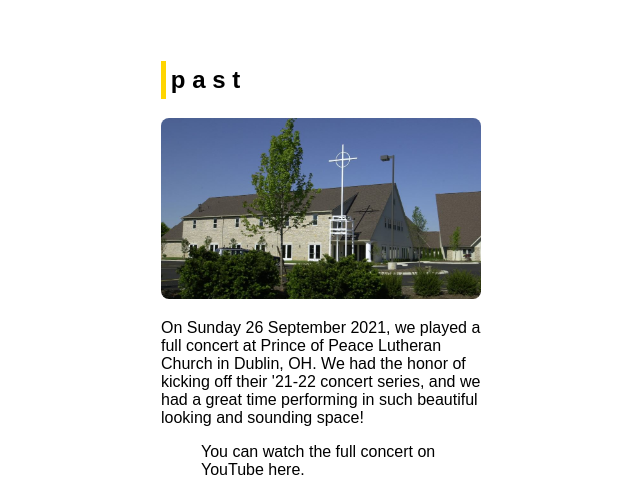
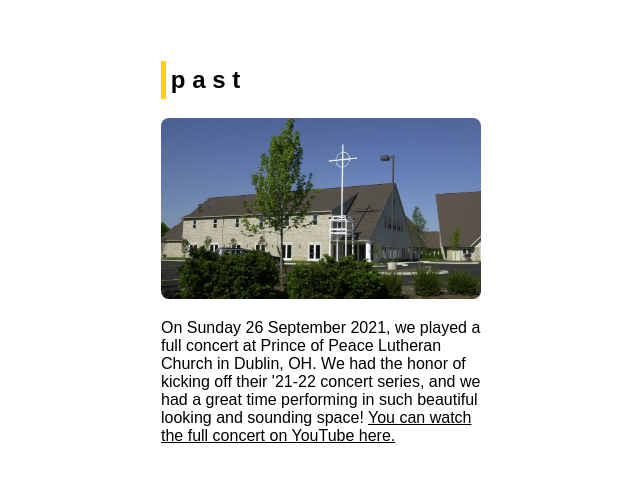
Before and after one commit to zach-koors/kniselymusic, a plain HTML site: page concerts.html in a window 1280 px wide. Shown: the part 471-959 px from the top of the page, without its empty margins (319-959 px from the left). Drawn offline with Linux system fonts and the light colour scheme; grey boxes are pictures that could not be loaded.

Commit message:
last commit I used <ul> instaed of <u>. NOW it's fixed

```diff
--- a/concerts.html
+++ b/concerts.html
@@ -38,7 +38,7 @@
     <div class="center">
       <img src="/img/princeofpeace.jpeg" alt="image of Prince of Peace Lutheran Church building">
     </div>
-    <p>On Sunday 26 September 2021, we played a full concert at Prince of Peace Lutheran Church in Dublin, OH. We had the honor of kicking off their '21-22 concert series, and we had a great time performing in such beautiful looking and sounding space! <a href="https://www.youtube.com/watch?v=CHYfrNTRRtw"><ul>You can watch the full concert on YouTube here.</ul></a></p>
+    <p>On Sunday 26 September 2021, we played a full concert at Prince of Peace Lutheran Church in Dublin, OH. We had the honor of kicking off their '21-22 concert series, and we had a great time performing in such beautiful looking and sounding space! <a href="https://www.youtube.com/watch?v=CHYfrNTRRtw"><u>You can watch the full concert on YouTube here.</u></a></p>
     <hr class="space">
 
 
```
